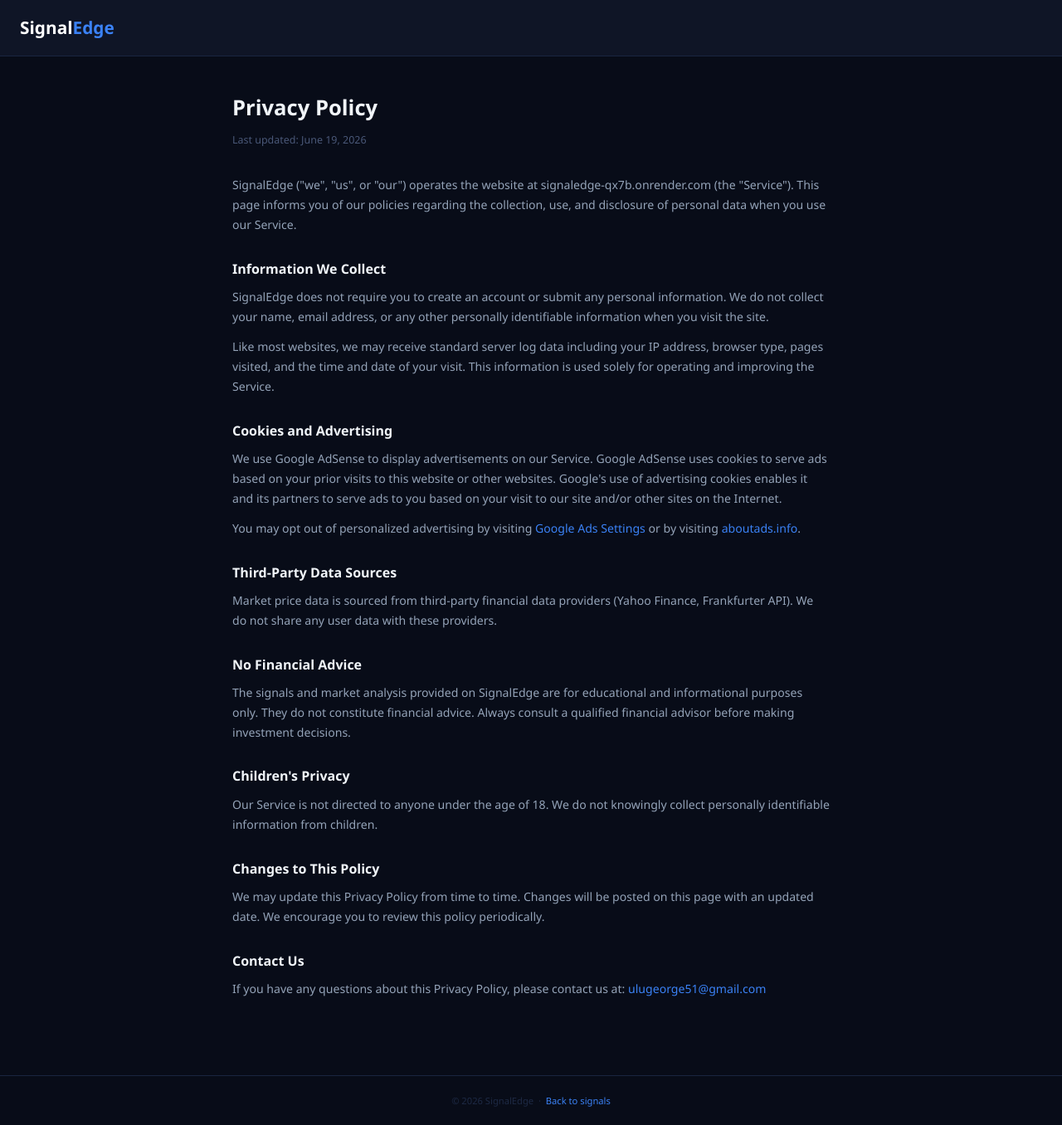
After one commit to Og5legite20/signaledge, a Flask app: page /privacy in a window 1280 px wide. The commit adds this page. Shown: the whole page at 83% size. Run offline with Flask 3, Linux system fonts and the light colour scheme.

Commit message:
Add Privacy Policy page and route (required for AdSense)

```diff
--- a/app.py
+++ b/app.py
@@ -236,6 +236,11 @@ def index():
     return render_template("index.html", crypto=crypto, forex=forex, updated=updated)
 
 
+@app.route("/privacy")
+def privacy():
+    return render_template("privacy.html")
+
+
 @app.route("/api/signals")
 def api_signals():
     crypto, forex = get_signals()
--- a/templates/index.html
+++ b/templates/index.html
@@ -304,7 +304,7 @@
 </div><!-- /container -->
 
 <footer>
-    © 2026 SignalEdge &nbsp;·&nbsp; Data: Yahoo Finance &amp; Frankfurter API &nbsp;·&nbsp; Signals refresh every 5 minutes
+    © 2026 SignalEdge &nbsp;·&nbsp; Data: Yahoo Finance &amp; Frankfurter API &nbsp;·&nbsp; Signals refresh every 5 minutes &nbsp;·&nbsp; <a href="/privacy" style="color:#1e2a45;text-decoration:none;">Privacy Policy</a>
 </footer>
 
 <!-- Auto-refresh every 5 minutes -->
--- /dev/null
+++ b/templates/privacy.html
@@ -0,0 +1,80 @@
+<!DOCTYPE html>
+<html lang="en">
+<head>
+    <meta charset="UTF-8">
+    <meta name="viewport" content="width=device-width, initial-scale=1.0">
+    <title>Privacy Policy — SignalEdge</title>
+    <style>
+        *, *::before, *::after { margin: 0; padding: 0; box-sizing: border-box; }
+        body {
+            font-family: 'Segoe UI', system-ui, -apple-system, sans-serif;
+            background: #080c18;
+            color: #dde4f0;
+            line-height: 1.7;
+        }
+        header {
+            background: #0f1526;
+            border-bottom: 1px solid #1a2540;
+            padding: 16px 24px;
+        }
+        .logo { font-size: 1.3rem; font-weight: 800; text-decoration: none; }
+        .logo-signal { color: #fff; }
+        .logo-edge   { color: #3b82f6; }
+        .container { max-width: 760px; margin: 0 auto; padding: 40px 20px 80px; }
+        h1 { font-size: 1.6rem; margin-bottom: 6px; color: #f1f5f9; }
+        .date { font-size: 0.78rem; color: #4a5878; margin-bottom: 32px; }
+        h2 { font-size: 1rem; font-weight: 700; color: #f1f5f9; margin: 28px 0 8px; }
+        p  { font-size: 0.88rem; color: #94a3b8; margin-bottom: 12px; }
+        a  { color: #3b82f6; text-decoration: none; }
+        a:hover { text-decoration: underline; }
+        footer {
+            text-align: center;
+            padding: 20px;
+            font-size: 0.7rem;
+            color: #1e2a45;
+            border-top: 1px solid #1a2540;
+        }
+    </style>
+</head>
+<body>
+
+<header>
+    <a class="logo" href="/">
+        <span class="logo-signal">Signal</span><span class="logo-edge">Edge</span>
+    </a>
+</header>
+
+<div class="container">
+    <h1>Privacy Policy</h1>
+    <p class="date">Last updated: June 19, 2026</p>
+
+    <p>SignalEdge ("we", "us", or "our") operates the website at signaledge-qx7b.onrender.com (the "Service"). This page informs you of our policies regarding the collection, use, and disclosure of personal data when you use our Service.</p>
+
+    <h2>Information We Collect</h2>
+    <p>SignalEdge does not require you to create an account or submit any personal information. We do not collect your name, email address, or any other personally identifiable information when you visit the site.</p>
+    <p>Like most websites, we may receive standard server log data including your IP address, browser type, pages visited, and the time and date of your visit. This information is used solely for operating and improving the Service.</p>
+
+    <h2>Cookies and Advertising</h2>
+    <p>We use Google AdSense to display advertisements on our Service. Google AdSense uses cookies to serve ads based on your prior visits to this website or other websites. Google's use of advertising cookies enables it and its partners to serve ads to you based on your visit to our site and/or other sites on the Internet.</p>
+    <p>You may opt out of personalized advertising by visiting <a href="https://www.google.com/settings/ads" target="_blank" rel="noopener">Google Ads Settings</a> or by visiting <a href="https://www.aboutads.info" target="_blank" rel="noopener">aboutads.info</a>.</p>
+
+    <h2>Third-Party Data Sources</h2>
+    <p>Market price data is sourced from third-party financial data providers (Yahoo Finance, Frankfurter API). We do not share any user data with these providers.</p>
+
+    <h2>No Financial Advice</h2>
+    <p>The signals and market analysis provided on SignalEdge are for educational and informational purposes only. They do not constitute financial advice. Always consult a qualified financial advisor before making investment decisions.</p>
+
+    <h2>Children's Privacy</h2>
+    <p>Our Service is not directed to anyone under the age of 18. We do not knowingly collect personally identifiable information from children.</p>
+
+    <h2>Changes to This Policy</h2>
+    <p>We may update this Privacy Policy from time to time. Changes will be posted on this page with an updated date. We encourage you to review this policy periodically.</p>
+
+    <h2>Contact Us</h2>
+    <p>If you have any questions about this Privacy Policy, please contact us at: <a href="mailto:ulugeorge51@gmail.com">ulugeorge51@gmail.com</a></p>
+</div>
+
+<footer>© 2026 SignalEdge &nbsp;·&nbsp; <a href="/">Back to signals</a></footer>
+
+</body>
+</html>
```
